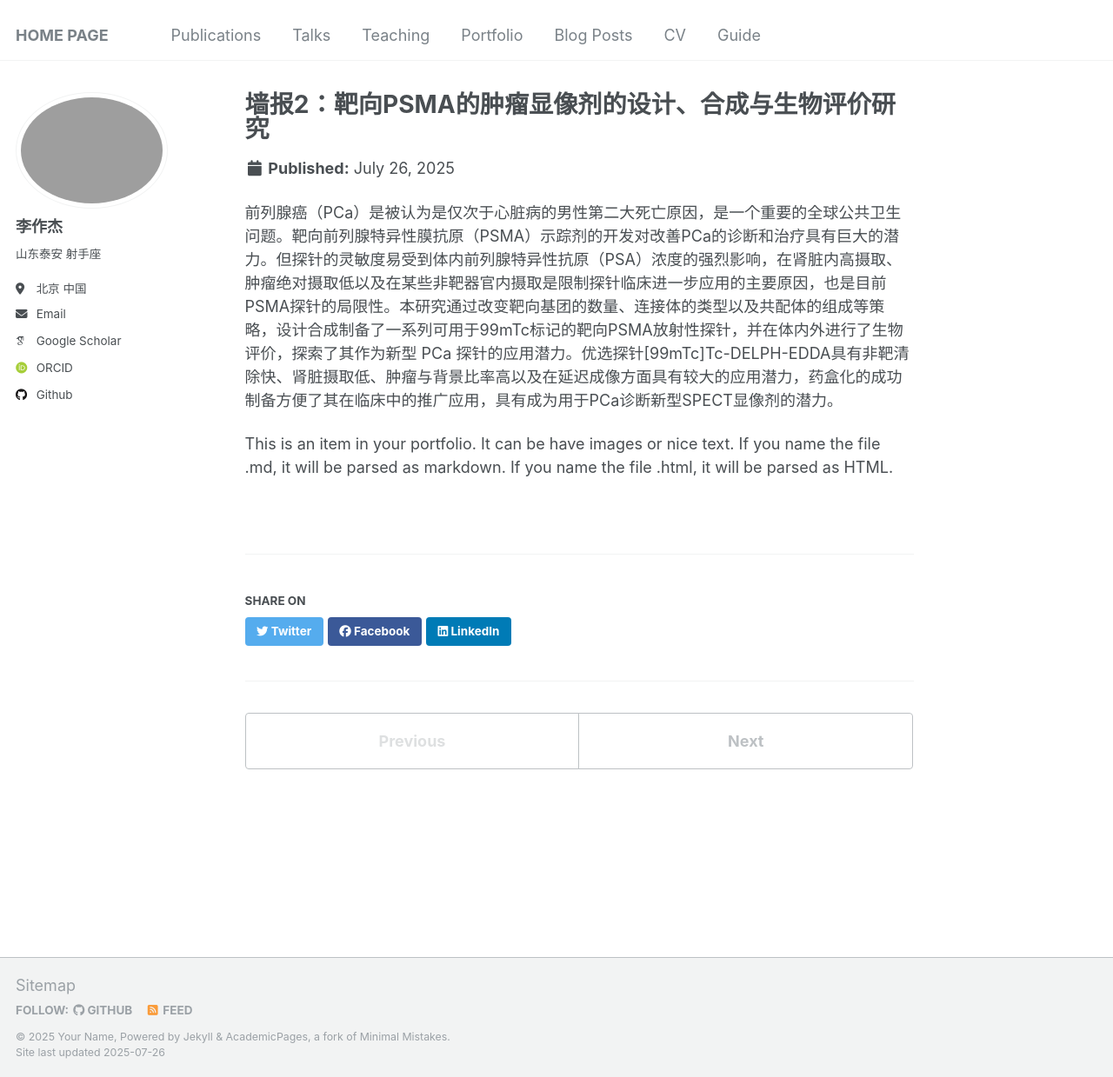
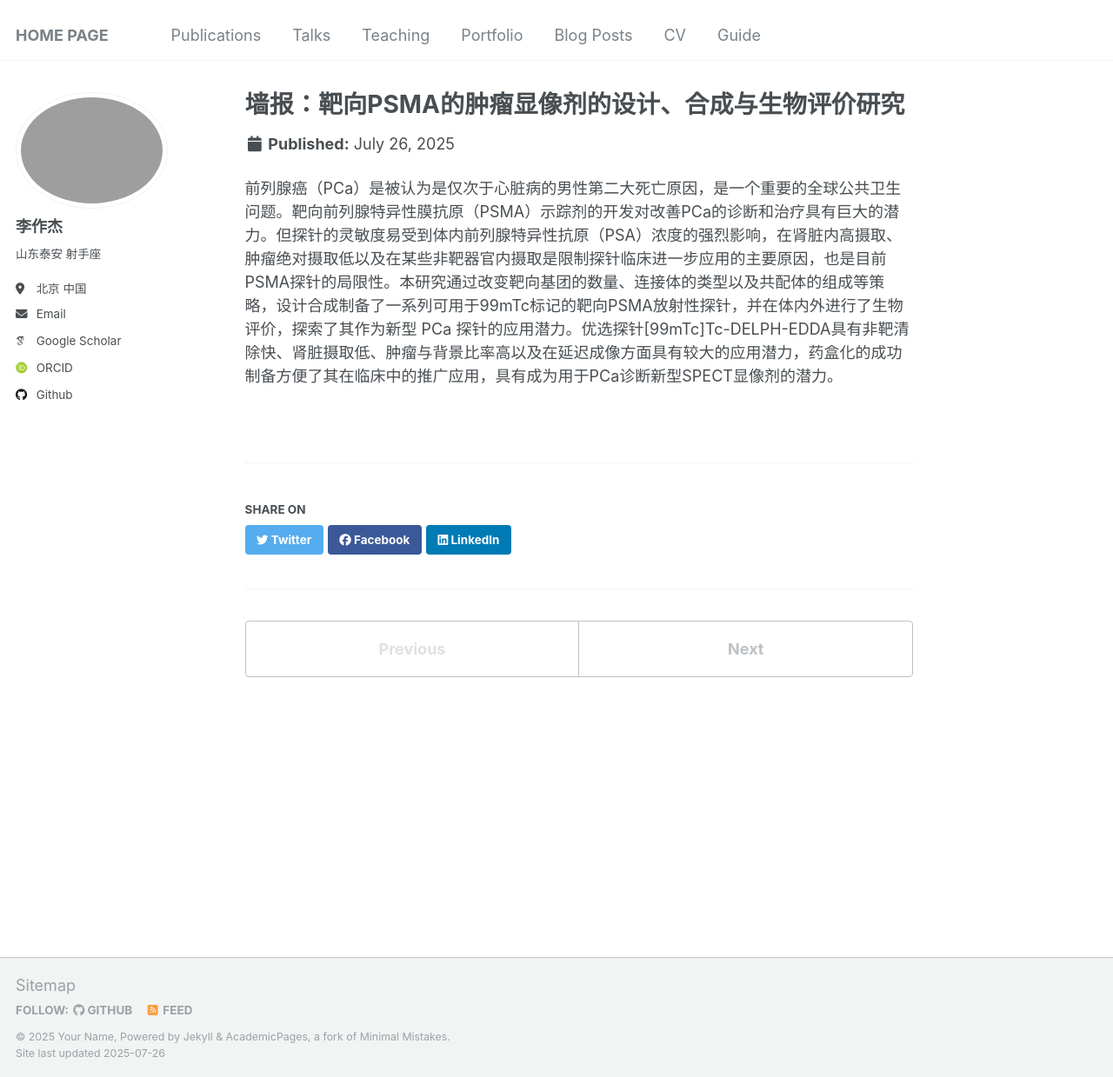
Before and after one commit to Infinity-LZJ/Zuojie_Li.github, a Jekyll site: the page built from _portfolio/portfolio-1.md, in a window 1280 px wide and 1239 px high. Shown: the whole window at 87% size. Built offline with Jekyll 4.4.1, drawn with Linux system fonts in a browser that asks for light colours; some web fonts are replaced.

Commit message:
Update portfolio-1.md

```diff
--- a/_portfolio/portfolio-1.md
+++ b/_portfolio/portfolio-1.md
@@ -1,9 +1,7 @@
 ---
-title: "墙报2：靶向PSMA的肿瘤显像剂的设计、合成与生物评价研究"
-excerpt: "Short description of portfolio item number 1<br/><img src='/images/500x300.png'>"
+title: "墙报：靶向PSMA的肿瘤显像剂的设计、合成与生物评价研究"
+excerpt: "第十七届全国放射性药物与标记化合物学术交流会优秀壁报<br/><img src='/images/500x300.png'>"
 collection: portfolio
 ---
 
 前列腺癌（PCa）是被认为是仅次于心脏病的男性第二大死亡原因，是一个重要的全球公共卫生问题。靶向前列腺特异性膜抗原（PSMA）示踪剂的开发对改善PCa的诊断和治疗具有巨大的潜力。但探针的灵敏度易受到体内前列腺特异性抗原（PSA）浓度的强烈影响，在肾脏内高摄取、肿瘤绝对摄取低以及在某些非靶器官内摄取是限制探针临床进一步应用的主要原因，也是目前PSMA探针的局限性。本研究通过改变靶向基团的数量、连接体的类型以及共配体的组成等策略，设计合成制备了一系列可用于99mTc标记的靶向PSMA放射性探针，并在体内外进行了生物评价，探索了其作为新型 PCa 探针的应用潜力。优选探针[99mTc]Tc-DELPH-EDDA具有非靶清除快、肾脏摄取低、肿瘤与背景比率高以及在延迟成像方面具有较大的应用潜力，药盒化的成功制备方便了其在临床中的推广应用，具有成为用于PCa诊断新型SPECT显像剂的潜力。
-
-This is an item in your portfolio. It can be have images or nice text. If you name the file .md, it will be parsed as markdown. If you name the file .html, it will be parsed as HTML.
```
